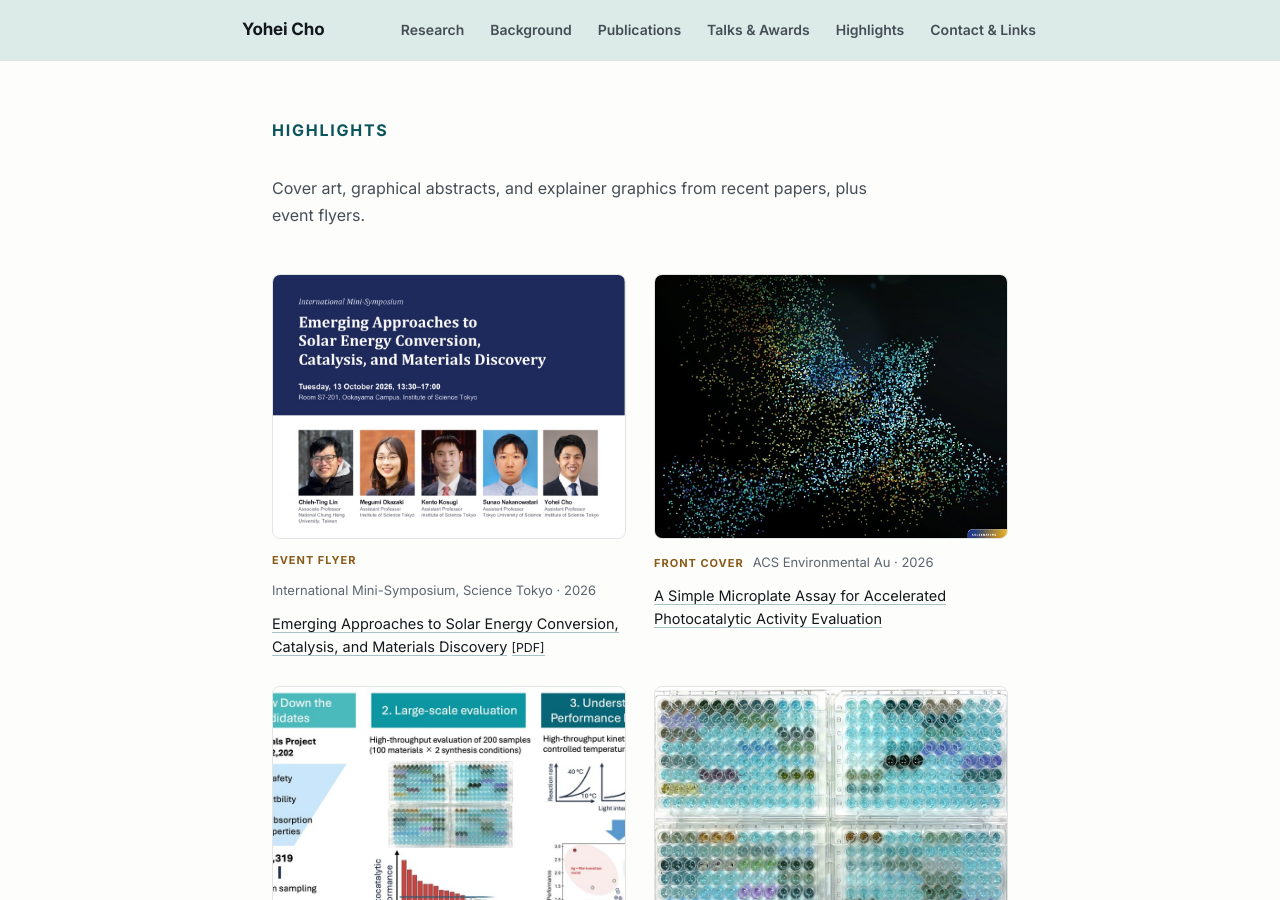
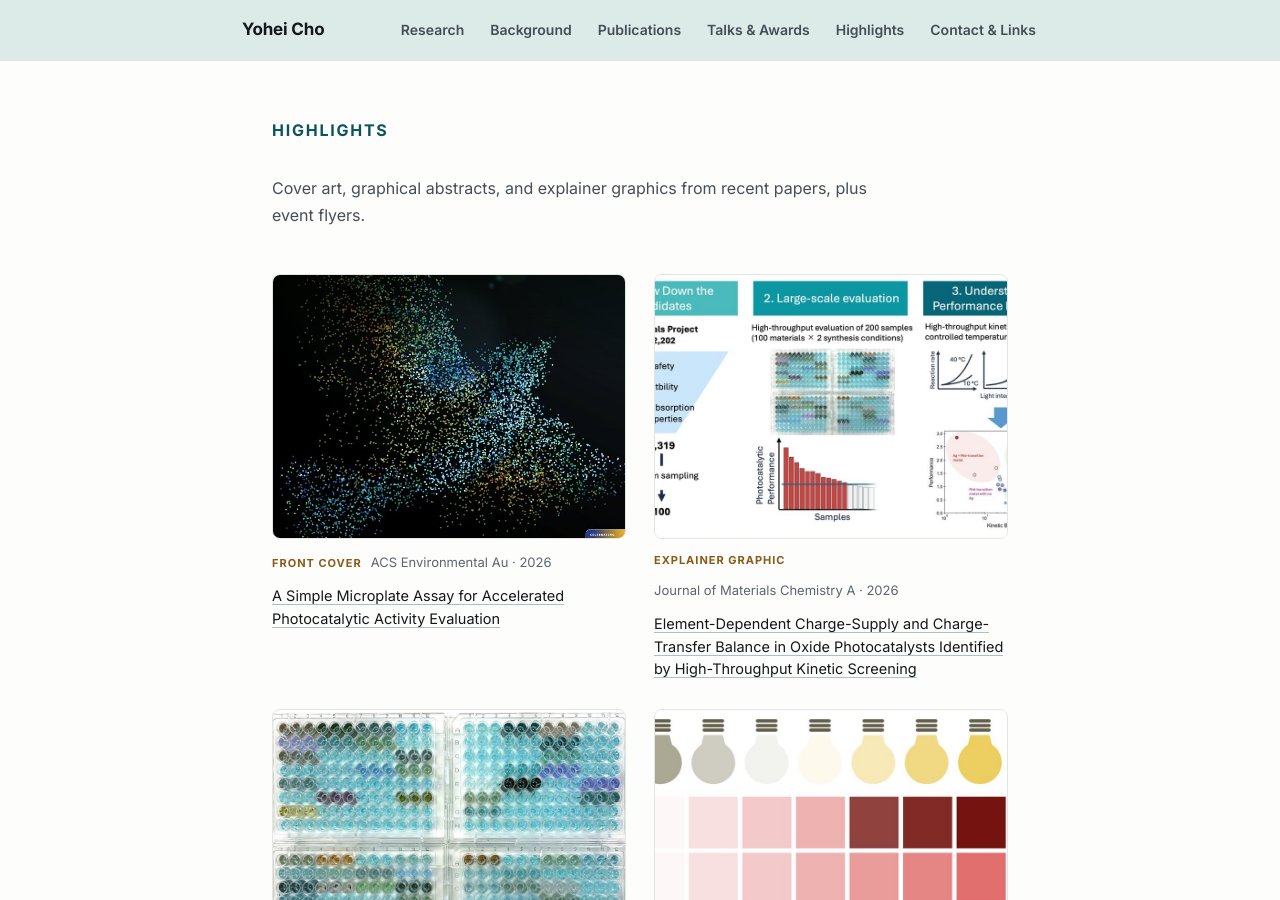
Before and after one commit to YoheiC01/YoheiC01.github.io, a Jekyll site: the page built from highlights.html, in a window 1280 px wide and 900 px high. Built offline with Jekyll 4.4.1, drawn with Linux system fonts in a browser that asks for light colours.

Commit message:
Simplify mini-symposium news and remove flyer from site
Co-Authored-By: Claude Opus 5.5 <noreply@anthropic.com>

```diff
--- a/_data/highlights.yml
+++ b/_data/highlights.yml
@@ -10,13 +10,6 @@
 #   doi:     string, just the suffix, used to link back to the paper
 #   pdf:     filename under assets/files/ (optional) — links the title to a PDF
 #            (e.g. an event flyer) instead of a paper; ignored if doi is set
-
-- image: "flyer-minisymposium-2026.jpg"
-  kind: "Event Flyer"
-  journal: "International Mini-Symposium, Science Tokyo"
-  year: 2026
-  title: "Emerging Approaches to Solar Energy Conversion, Catalysis, and Materials Discovery"
-  pdf: "flyer-minisymposium-2026-10-13.pdf"
 
 - image: "front-cover-acsenvironau-2026.jpg"
   kind: "Front Cover"
--- a/_data/news.yml
+++ b/_data/news.yml
@@ -9,9 +9,8 @@
 #   pdf:  filename under assets/files/ (optional) — links the item to a PDF (e.g. an event flyer); ignored if doi or url is set
 
 - date: "2026-10-08"
-  en: "Organizing the International Mini-Symposium \"Emerging Approaches to Solar Energy Conversion, Catalysis, and Materials Discovery\" on Tuesday, 13 October 2026, 13:30–17:00 at Room S7-201, Ookayama Campus, Institute of Science Tokyo, with speakers from National Chung Hsing University (Taiwan), Institute of Science Tokyo, and Tokyo University of Science. Free admission, all are welcome."
-  jp: "国際ミニシンポジウム「Emerging Approaches to Solar Energy Conversion, Catalysis, and Materials Discovery」を2026年10月13日（火）13:30–17:00に東京科学大学大岡山キャンパスS7-201にて開催します。国立中興大学（台湾）、東京科学大学、東京理科大学から講演者をお迎えします。参加無料、どなたでもご参加いただけます。"
-  pdf: "flyer-minisymposium-2026-10-13.pdf"
+  en: "We will hold the International Mini-Symposium \"Emerging Approaches to Solar Energy Conversion, Catalysis, and Materials Discovery\" on 13 October 2026. If you are interested, please contact cho@mct.isct.ac.jp."
+  jp: "2026年10月13日に国際ミニシンポジウム「Emerging Approaches to Solar Energy Conversion, Catalysis, and Materials Discovery」を開催します。ご興味のある方は cho@mct.isct.ac.jp までご連絡ください。"
 
 - date: "2026-08-31"
   en: "New paper on element-dependent charge-supply/charge-transfer balance in oxide photocatalysts published in Journal of Materials Chemistry A, with press releases from JAIST, Tokyo University of Science, and Science Tokyo."
```
Also changed, not shown: assets/img/highlights/flyer-minisymposium-2026.jpg (deleted), 1 other file.
